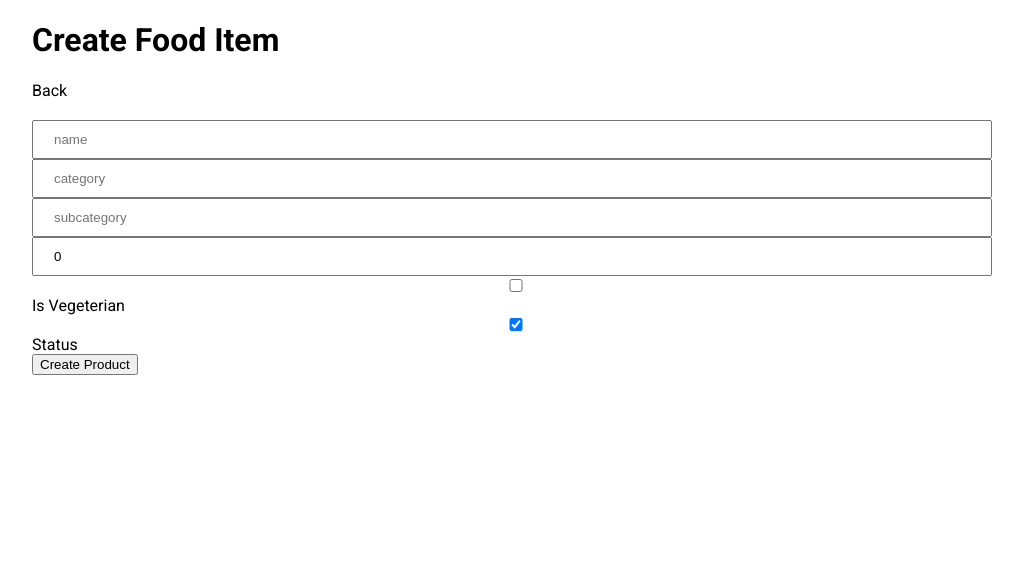
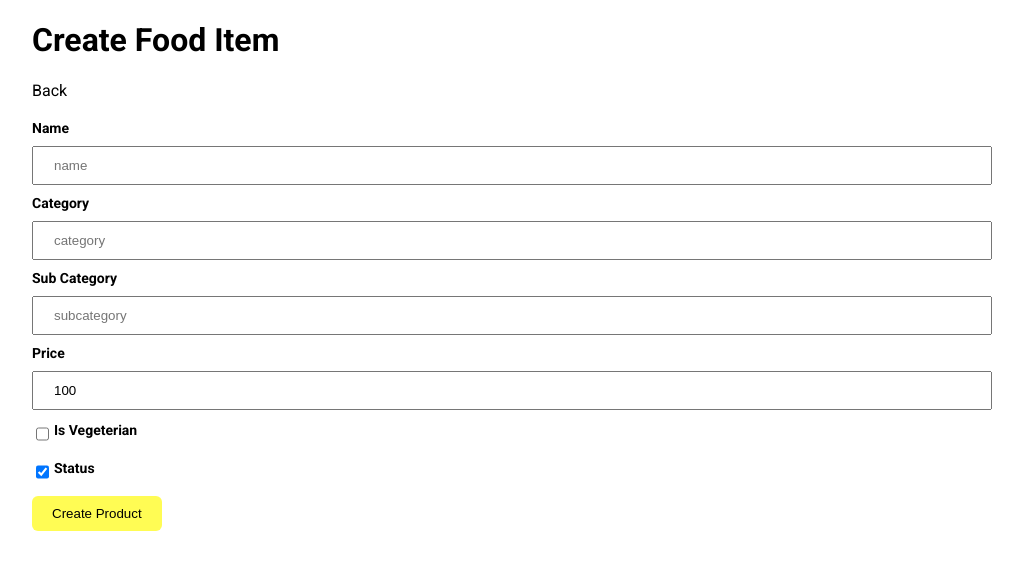
Before and after one commit to nexspy/simplerestaurant, a React (Create React App) app: page /food/create in a window 1280 px wide. Shown: the top 570 px of the page, without its empty margins (128-1151 px from the left). Built offline with nearby package versions, Linux system fonts and the light colour scheme.

Commit message:
design and minor fixes

```diff
--- a/src/components/foods/FoodManager.jsx
+++ b/src/components/foods/FoodManager.jsx
@@ -12,7 +12,7 @@ const FoodManager = () => {
     const [foods, setFoods] = useState([]);
     const [action, setAction] = useState('action_menu_add');
     const [foodSelectedList, setFoodSelectedList] = useState([]);
-    const [showMenus, setShowMenus] = useState(true);
+    const [showMenus, setShowMenus] = useState(false);
     const [menuSuggestion, setMenuSuggestion] = useState([]);
     const [search, setSearch] = useState('');
     const [page, setPage] = useState(0);
@@ -111,7 +111,7 @@ const FoodManager = () => {
             <FoodSearch handleSearchChange={handleSearchChange} />
 
             <select name="sel-bulk-option" onChange={handleBulkChange}>
-                <option value="action_menu_add">Add to menu</option>
+                {/* <option value="action_menu_add">Add to menu</option> */}
                 <option value="action_publish">Publish</option>
                 <option value="action_unpublish">Unpublish</option>
             </select>
--- a/src/components/foods/forms/FoodForm.jsx
+++ b/src/components/foods/forms/FoodForm.jsx
@@ -10,7 +10,7 @@ const FoodForm = () => {
     const [name, setName] = useState('');
     const [category, setCategory] = useState('');
     const [subCategory, setSubCategory] = useState('');
-    const [price, setPrice] = useState(0);
+    const [price, setPrice] = useState(100);
     const [isVegeterian, setIsVegeterian] = useState(false);
     const [status, setStatus] = useState(true);
 
@@ -27,7 +27,11 @@ const FoodForm = () => {
     };
 
     const handlePrice = (e) => {
-        setPrice(e.target.value);
+        var value = e.target.value;
+        if (value < 1) {
+            value = 1;
+        }
+        setPrice(value);
     };
 
     const onStatusChanged = (e) => {
@@ -83,24 +87,28 @@ const FoodForm = () => {
 
             <form onSubmit={handleSubmit}>
                 <div className="form-item">
-                    <input type="text" placeholder="name" value={name} onChange={handleName} />
+                    <label htmlFor="txt-name">Name</label>
+                    <input id="txt-name" type="text" placeholder="name" value={name} onChange={handleName} />
                 </div>
                 <div className="form-item">
-                    <input type="text" placeholder="category" value={category} onChange={handleCategory} />
+                    <label htmlFor="txt-category">Category</label>
+                    <input id="txt-category" type="text" placeholder="category" value={category} onChange={handleCategory} />
                 </div>
                 <div className="form-item">
-                    <input type="text" placeholder="subcategory" value={subCategory} onChange={handleSubCategory} />
+                    <label htmlFor="txt-subcategory">Sub Category</label>
+                    <input id="txt-subcategory" type="text" placeholder="subcategory" value={subCategory} onChange={handleSubCategory} />
                 </div>
                 <div className="form-item">
-                    <input type="text" placeholder="price" value={price} onChange={handlePrice} />
+                    <label htmlFor="txt-price">Price</label>
+                    <input id="txt-price" type="number" placeholder="price" value={price} onChange={handlePrice} />
                 </div>
-                <div className="form-item">
+                <div className="form-item form-checkbox">
+                    <label htmlFor="cb-vegeterian">Is Vegeterian</label>
                     <input type="checkbox" id="cb-vegeterian" name="cb-vegeterian" checked={isVegeterian}  onChange={onVegeterianChange} />
-                    <label htmlFor="cb-vegeterian">Is Vegeterian</label>
                 </div>
-                <div className="form-item">
+                <div className="form-item form-checkbox">
+                    <label htmlFor="cb-status">Status</label>
                     <input type="checkbox" id="cb-status" name="cb-status" checked={status}  onChange={onStatusChanged} />
-                    <label htmlFor="cb-status">Status</label>
                 </div>
                 <div className="form-item">
                     <button className="" name="btn-create" onClick={handleSubmit}>Create Product</button>
--- a/src/components/menu/forms/MenuForm.jsx
+++ b/src/components/menu/forms/MenuForm.jsx
@@ -129,12 +129,13 @@ const MenuForm = () => {
 
             <form onSubmit={handleSubmit}>
                 <div className="form-item">
-                    <input type="text" placeholder="name" value={name} onChange={handleName}/>
+                    <label htmlFor="txt-name">Name</label>
+                    <input id="txt-name" type="text" placeholder="name" value={name} onChange={handleName}/>
                 </div>
 
-                <div className="form-item">
+                <div className="form-item form-checkbox">
+                    <label htmlFor="cb-status">Status</label>
                     <input type="checkbox" id="cb-status" name="cb-status" checked={status}  onChange={onStatusChanged} />
-                    <label htmlFor="cb-status">Status</label>
                 </div>
 
                 <div className="form-item">
--- a/src/components/orders/forms/OrderForm.jsx
+++ b/src/components/orders/forms/OrderForm.jsx
@@ -219,7 +219,7 @@ const OrderForm = (data) => {
                     <input type="text" id="txt-table" value={table} onChange={handleTable}/>
                 </div>
 
-                <div className="form-item">
+                <div className="form-item form-checkbox">
                     <label htmlFor="cb-status">Status</label>
                     <input type="checkbox" id="cb-status" checked={status} onChange={handleStatus}/>
                 </div>
@@ -247,8 +247,6 @@ const FoodSelector = ({ data, suggestion, addFood, removeFood, increaseQuantity,
         setCurrentFood(e.target.value);
     }
 
-
-
     const handleQuantity = (e) => {
         var value = parseInt(e.target.value);
         console.log(value)
@@ -270,7 +268,7 @@ const FoodSelector = ({ data, suggestion, addFood, removeFood, increaseQuantity,
 
     return (
         <React.Fragment>
-            <div className="form-item">
+            <div className="form-item form-food-adder">
                 <select value={currentFood} onChange={handleFoodChange}>
                     <option value="">None</option>
                     {options}
@@ -293,7 +291,7 @@ const FoodRows = ({ data, suggestion, removeFood, increaseQuantity, decreaseQuan
     return (
         <div>
             {data.length ? (
-                <div>
+                <div class="food-selected-rows">
                     {rows}
                 </div>
             ) : (
@@ -326,9 +324,9 @@ const FoodRow = ({ data, suggestion, removeFood, increaseQuantity, decreaseQuant
         <div className="food-row">
             <h3>{data.name}</h3>
             <div className="btn-close" onClick={handleClose}>Remove</div>
-            <div className="actions">
-                <div onClick={handleIncrease}>Increase</div>
-                <div onClick={handleDecrease}>Decrease</div>
+            <div className="qty-actions">
+                <div onClick={handleIncrease} className="qty-btn">+</div>
+                <div onClick={handleDecrease} className="qty-btn">-</div>
             </div>
             <div className="content">
                 <div className="price">
--- a/src/scss/commons/basic.scss
+++ b/src/scss/commons/basic.scss
@@ -18,3 +18,16 @@ h3 {
         color: grey;
     }
 }
+
+button {
+    cursor: pointer;
+    border: none;
+    border-radius: 6px;
+    background-color: $highlight-color;
+    padding: 10px 20px;
+
+    &:hover {
+        color: white;
+        background-color: $primary-color;
+    }
+}
--- a/src/scss/commons/form.scss
+++ b/src/scss/commons/form.scss
@@ -24,3 +24,29 @@ input {
         }
     }
 }
+
+.form-item {
+    margin-bottom: 10px;
+
+    &.form-checkbox {
+        display: flex;
+        flex-direction: row-reverse;
+        justify-content: flex-end;
+
+        label {
+            padding-top: 2px;
+        }
+
+        input {
+            margin-right: 5px;
+            width: auto;
+        }
+    }
+
+    label {
+        display: block;
+        font-size: 14px;
+        font-weight: bold;
+        margin-bottom: 10px;
+    }
+}
--- /dev/null
+++ b/src/scss/components/menu.scss
@@ -0,0 +1,13 @@
+.menu-item {
+    border: 1px solid #CCCCCC;
+    border-radius: 6px;
+    padding: 10px;
+    box-sizing: border-box;
+    margin-bottom: 10px;
+
+    h3 {
+        font-size: 1.2em;
+        font-weight: bold;
+        cursor: pointer;
+    }
+}
--- a/src/scss/components/order.scss
+++ b/src/scss/components/order.scss
@@ -50,12 +50,17 @@
     }
 }
 
+.food-selected-rows {
+    border: 1px solid #CCCCCC;
+    padding: 10px;
+}
+
 .food-row {
     position: relative;
 
     .btn-close {
         position: absolute;
-        top: 10px;
+        top: 0px;
         right: 0px;
         cursor: pointer;
         border: 1px solid red;
@@ -72,4 +77,38 @@
             column-gap: 20px;
         }
     }
+
+    .qty-actions {
+        display: flex;
+        justify-content: space-between;
+        align-items: center;
+        margin: 10px 0px;
+
+        .qty-btn {
+            cursor: pointer;
+            display: block;
+            border: 1px solid $primary-color;
+            padding: 5px 12px;
+
+            &:hover {
+                background-color: $primary-color;
+                color: white;
+            }
+        }
+    }
 }
+
+.form-food-adder {
+    display: flex;
+    justify-content: flex-start;
+
+    input {
+        width: 100px;
+    }
+
+    select {
+        -webkit-appearance: initial;
+        padding: 10px;
+    }
+
+}
--- a/src/scss/components/tags.scss
+++ b/src/scss/components/tags.scss
@@ -1,3 +1,7 @@
 .react-tags__selected-tag {
     padding: 10px 20px;
 }
+
+.react-tags__search {
+    margin-top: 10px;
+}
--- a/src/scss/main.scss
+++ b/src/scss/main.scss
@@ -12,3 +12,4 @@
 @import './components/block.scss';
 @import './components/tags.scss';
 @import './components/order.scss';
+@import './components/menu.scss';
```
